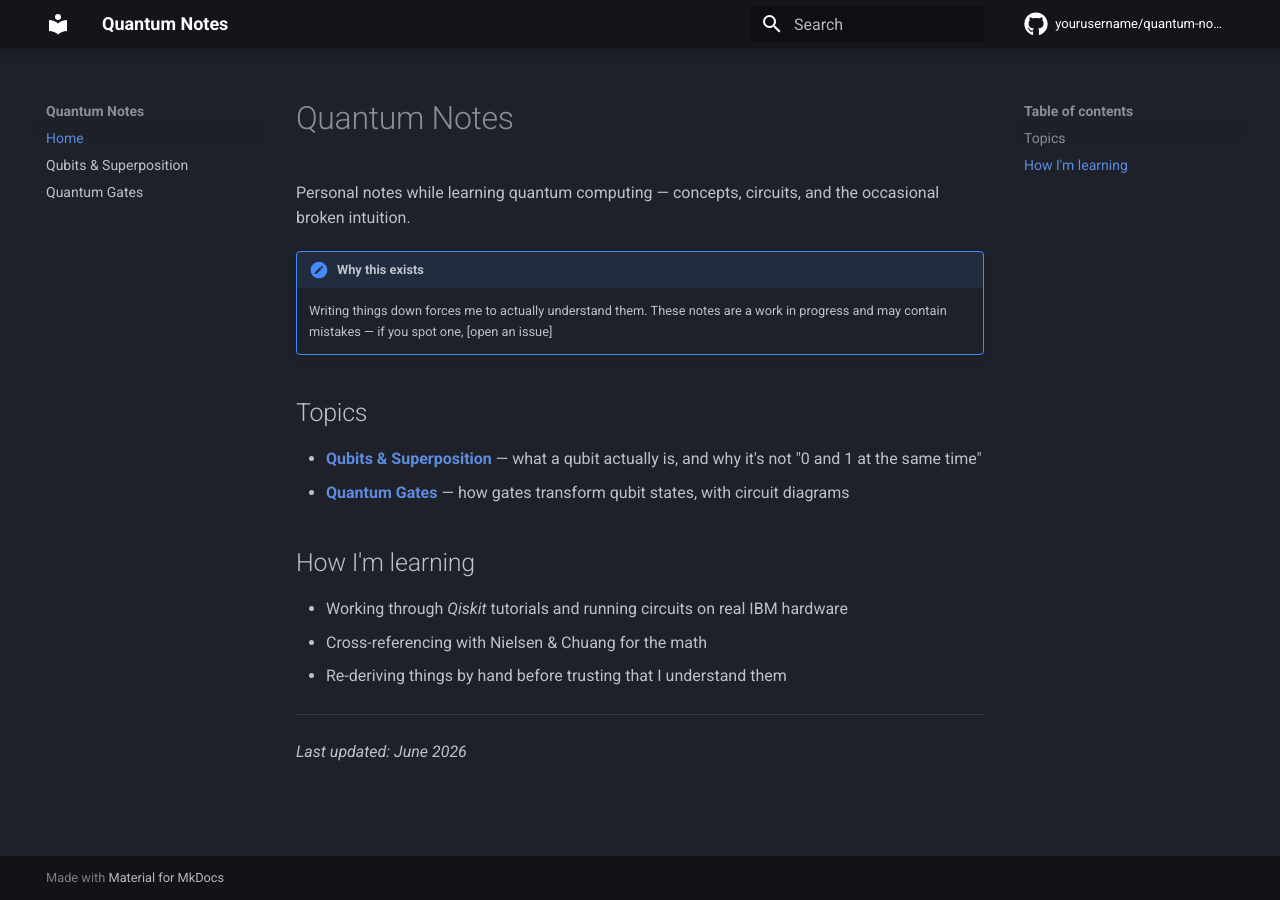
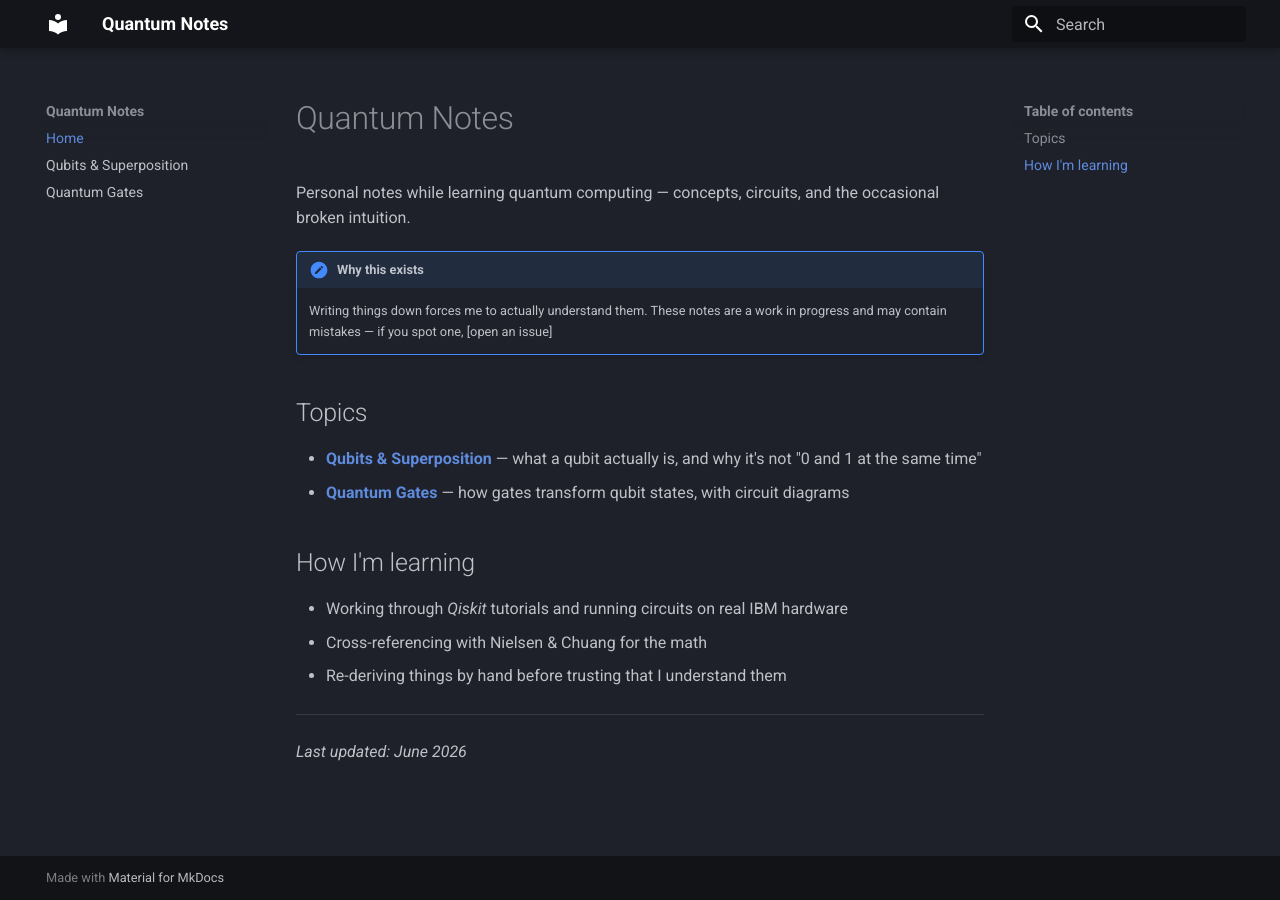
Before and after one commit to CryHound/Artemis-Learning, an MkDocs documentation site: the page built from docs/index.md, in a window 1280 px wide. Built offline with MkDocs 1.6.1 and Material for MkDocs 9.7.7, drawn with Linux system fonts in a browser that asks for light colours; comment, search, counter and statistics services are not loaded; some of the changed lines change nothing that is shown.

Commit message:
fix repo link in mkdocs.yml

```diff
--- a/mkdocs.yml
+++ b/mkdocs.yml
@@ -1,7 +1,7 @@
 site_name: Quantum Notes
 site_description: Personal notes on learning quantum computing
-repo_url: https://github.com/yourusername/quantum-notes
-repo_name: yourusername/quantum-notes
+# repo_url: https://github.com/yourusername/quantum-notes
+# repo_name: yourusername/quantum-notes
 
 theme:
   name: material
```
